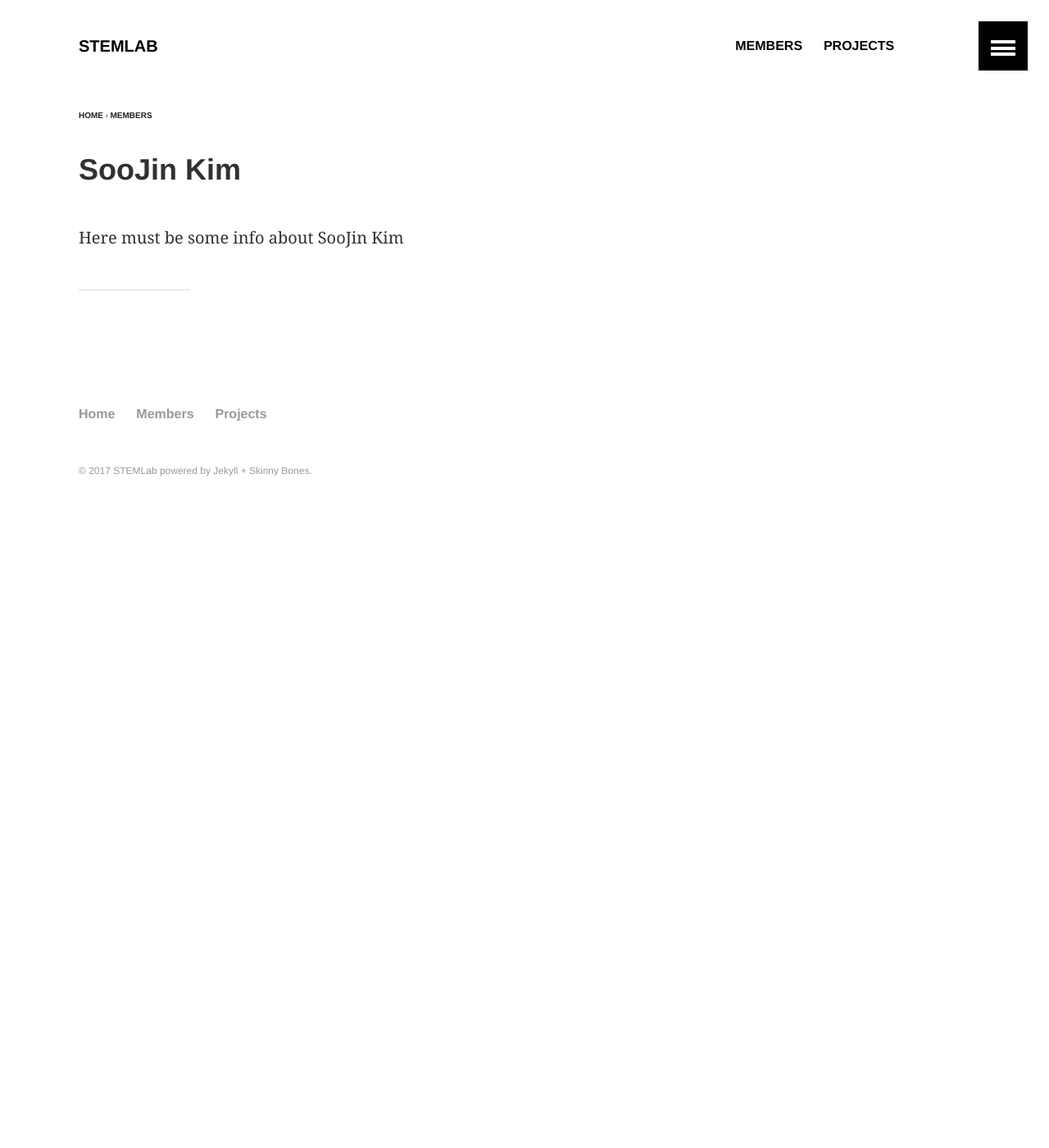
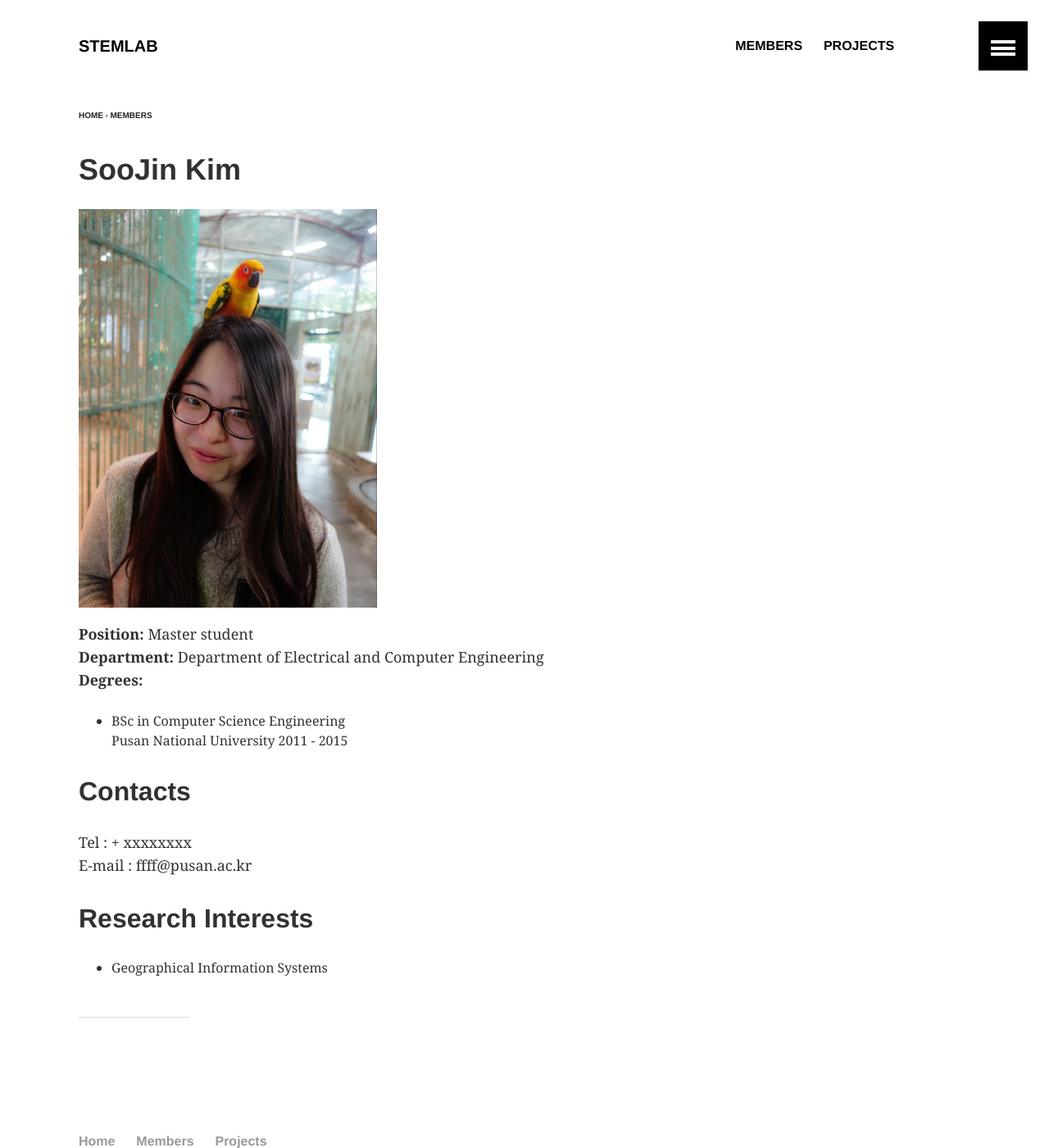
Before and after one commit to STEMLab/STEMLab.github.io, a Jekyll site: the page built from _posts/members/2016-03-21-soojin.md, in a window 1280 px wide and 1400 px high. Shown: the whole window at 82% size. Built offline with Jekyll 4.4.1, drawn with Linux system fonts in a browser that asks for light colours.

Commit message:
change soojin's basic info

```diff
--- a/_posts/members/2016-03-21-soojin.md
+++ b/_posts/members/2016-03-21-soojin.md
@@ -6,10 +6,23 @@ excerpt: "Master student"
 tags: [sample, images, test]
 ads: false
 image:
-  feature:
-  teaser: sjkim.jpg
+  feature: sjkim_feature.jpg
+  teaser: sjkim_teaser.jpg
 ---
 
-Here must be some info about SooJin Kim
+<div><img style="width: 45%; height: 30%" src="{{ site.url }}/images/{{ page.image.feature }}" alt="feature" ></div>
 
-{% include toc.html %}
+**Position:** Master student <br/>
+**Department:** Department of Electrical and Computer Engineering <br/>
+**Degrees:** <br/>
+* BSc in Computer Science Engineering <br/>
+Pusan National University 2011 - 2015
+
+## Contacts
+
+Tel : + xxxxxxxx <br/>
+E-mail : ffff@pusan.ac.kr <br/>
+
+## Research Interests
+
+* Geographical Information Systems
```
Also changed, not shown: images/sjkim_feature.jpg (added), images/sjkim_teaser.jpg (renamed from images/sjkim.jpg).
